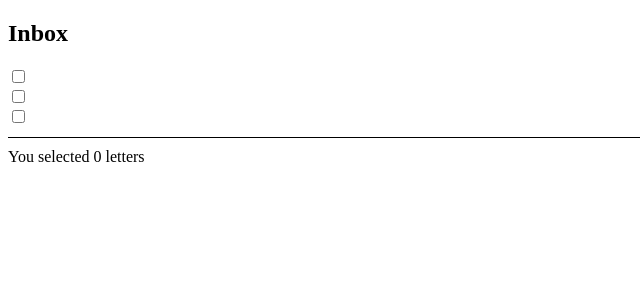
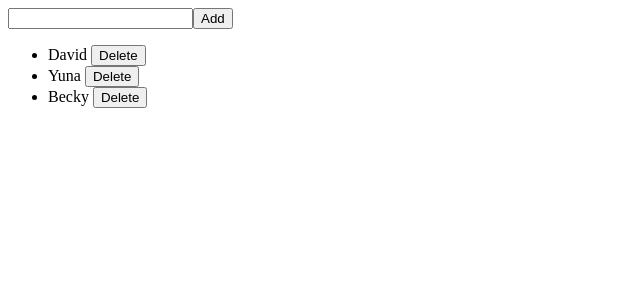
Before and after one commit to Jujungmin/work25, a React (Create React App) app: page / in a window 1280 px wide. Shown: the top 300 px of the page, without its empty margins (0-640 px from the left). Built offline with nearby package versions, Linux system fonts and the light colour scheme.

Commit message:
useState연습

```diff
--- a/js_study.js
+++ b/js_study.js
@@ -52,3 +52,9 @@ function calcB() {
 //     	console.log('C');
 //     }, 1000);
 // }, 1000);
+
+// 다음에 시도해볼 확장 포인트
+// ✳️ packed 상태도 onTogglePacked(id)로 추가하기
+// 🌍 "전체 선택" / "전체 해제" 버튼 만들기
+// 🔍 검색 필터 기능 (입력에 따라 리스트 필터링)
+// ✏️ 이름 수정 기능
--- a/src/App.js
+++ b/src/App.js
@@ -1,55 +1,61 @@
-import './App.css';
 import { useState } from "react";
-import Letters from './Letters';
 
-export const letters = [{
-  id: 0,
-  subject: 'Ready for adventure?',
-  isStarred: true,
-}, {
-  id: 1,
-  subject: 'Time to check in!',
-  isStarred: false,
-}, {
-  id: 2,
-  subject: 'Festival Begins in Just SEVEN Days!',
-  isStarred: false,
-}];
+const initialUsers = [
+  { id: 1, name: 'David' },
+  { id: 2, name: 'Yuna' },
+  { id: 3, name: 'Becky' }
+];
 
+export default function App() {
+  const [inputText, setInputText] = useState('');
+  // 사용자 배열
+  const [users, setUsers] = useState(initialUsers);
+  // 사용자 추가 버튼
+  const handleAddBtn = (e) => {
+    e.preventDefault();
+    if(!inputText.trim()) return;
+    // input에 적은거 사용자 배열에 넣어줘야 함.
+      // id도 넣어준다. 아무것도없을때는 1, 있을 때는 기존 id의 + 1
+    // 사용자 배열을 오름차순으로 해야됨.
+    const newUsers = {
+      id: users.length > 0 ? (users.length - 1) + 1 : 1,
+      name: inputText.trim()
+    }
+    setUsers(prevUsers =>
+      [...prevUsers, newUsers].sort((a, b) => a.name.localeCompare(b.name))
+    )
+    setInputText('');
+  }
 
-export default function MailClient() {
-  const [selectedIds, setSelctedIds] = useState(new Set());
-  const selectedCount = selectedIds.size;
+  const handleDeleteBtn = (id) => {
+    setUsers(user =>
+      user.filter(user => user.id !== id)
+    )
+  }
 
-  // 선택/해제 클릭할 때 실행되는 함수
-  function handleToggle(toggleId) {
-    const nextIds = new Set(selectedIds); // 현재 Set 복사
-    if(nextIds.has(toggleId)) {
-      nextIds.delete(toggleId);
-      console.log(`id ${toggleId} 해제:`, Array.from(nextIds));
-    } else {
-      nextIds.add(toggleId);
-      console.log(`id ${toggleId} 선택:`, Array.from(nextIds));
-    }
-    setSelctedIds(nextIds); // 상태 업데이트
-  }
 
   return (
     <>
-      <h2>Inbox</h2>
-      <ul>
-        {letters.map(letter => (
-          <Letters
-            key={letter.id}
-            letter={letter}
-            isSelected={selectedIds.has(letter.id)}
-            onToggle={handleToggle}
-          />
-        ))}
-      </ul>
-      <div style={{borderTop: '1px solid #000', marginTop: '10px', paddingTop: '10px'}}>
-      You selected {selectedCount} letters
-    </div>
+      <form onSubmit={handleAddBtn}>
+        <input
+          value={inputText}
+          onChange={(e => setInputText(e.target.value))}
+        />
+        <button type="submit">Add</button>
+      </form>
+      {users.length > 0 ? (
+        <ul>
+          {users.map(user => (
+            <li key={user.id}>
+              {user.name}{' '}
+              <button onClick={() => handleDeleteBtn(user.id)}>Delete</button>
+            </li>
+          ))}
+        </ul>
+      )
+      : (
+        <p>no users</p>
+      )}
     </>
   )
 }
```
